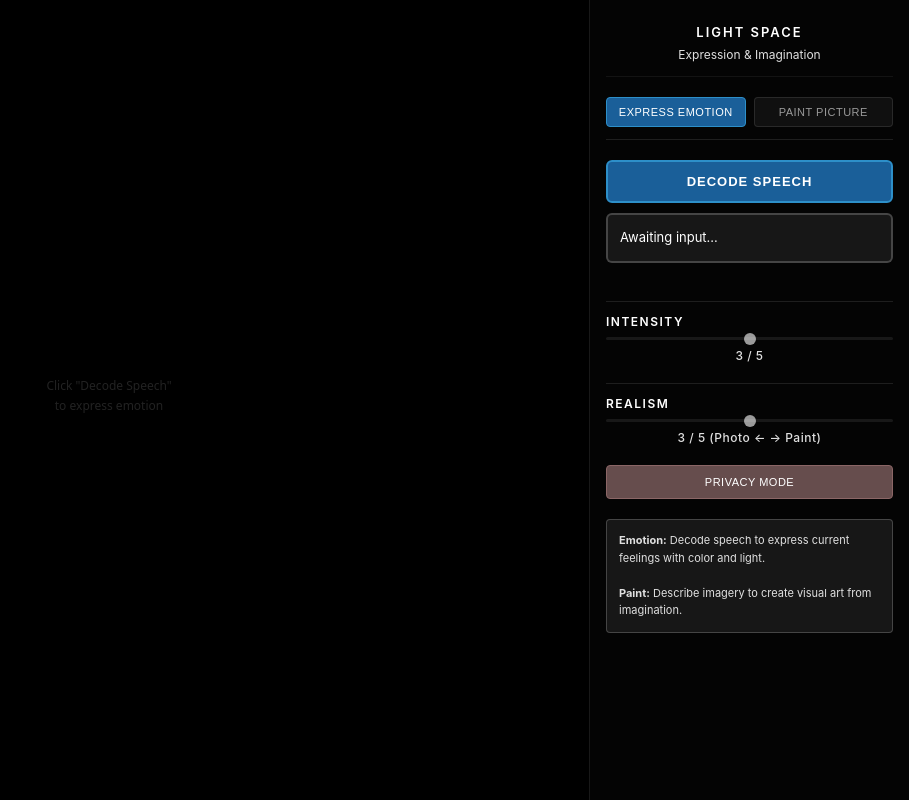
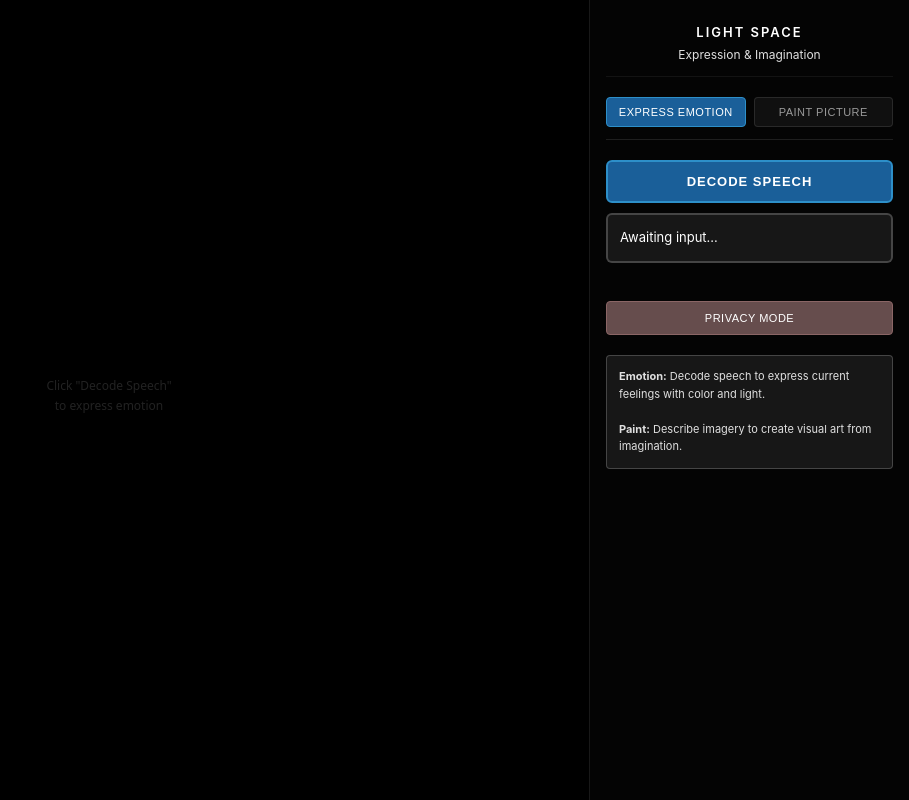
Before and after one commit to juless26/BCI-Emotions, a plain HTML site: page bci-emotion-paint.html in a window 1280 px wide. Shown: the whole page, without its empty margins (371-1280 px from the left). Drawn offline with Linux system fonts and the light colour scheme.

Commit message:
Remove non-functional sliders

```diff
--- a/bci-emotion-paint.html
+++ b/bci-emotion-paint.html
@@ -211,69 +211,6 @@
       color: #ffffff;
     }
 
-    .intensity-section {
-      display: flex;
-      flex-direction: column;
-      gap: 8px;
-      padding-top: 12px;
-      border-top: 1px solid rgba(255, 255, 255, 0.1);
-    }
-
-    .intensity-label {
-      font-size: 12px;
-      font-weight: 600;
-      letter-spacing: 1.5px;
-      color: #ffffff;
-      text-transform: uppercase;
-    }
-
-    .intensity-slider {
-      width: 100%;
-      height: 3px;
-      -webkit-appearance: none;
-      appearance: none;
-      background: rgba(255, 255, 255, 0.08);
-      border-radius: 2px;
-      outline: none;
-      cursor: pointer;
-    }
-
-    .intensity-slider::-webkit-slider-thumb {
-      -webkit-appearance: none;
-      appearance: none;
-      width: 12px;
-      height: 12px;
-      border-radius: 50%;
-      background: rgba(255, 255, 255, 0.6);
-      cursor: pointer;
-      transition: all 0.2s ease;
-    }
-
-    .intensity-slider::-webkit-slider-thumb:hover {
-      background: rgba(255, 255, 255, 0.9);
-    }
-
-    .intensity-slider::-moz-range-thumb {
-      width: 12px;
-      height: 12px;
-      border-radius: 50%;
-      background: rgba(255, 255, 255, 0.6);
-      cursor: pointer;
-      border: none;
-      transition: all 0.2s ease;
-    }
-
-    .intensity-slider::-moz-range-thumb:hover {
-      background: rgba(255, 255, 255, 0.9);
-    }
-
-    .intensity-display {
-      font-size: 12px;
-      color: #e0e0e0;
-      text-align: center;
-      letter-spacing: 0.5px;
-      font-weight: 500;
-    }
 
     .privacy-button {
       padding: 10px;
@@ -345,17 +282,6 @@
         </div>
       </div>
 
-      <div class="intensity-section">
-        <label class="intensity-label">Intensity</label>
-        <input type="range" id="intensity" class="intensity-slider" min="1" max="5" value="3">
-        <div class="intensity-display"><span id="intensityValue">3</span> / 5</div>
-      </div>
-
-      <div class="intensity-section">
-        <label class="intensity-label">Realism</label>
-        <input type="range" id="realism" class="intensity-slider" min="1" max="5" value="3">
-        <div class="intensity-display"><span id="realismValue">3</span> / 5 (Photo ← → Paint)</div>
-      </div>
 
       <button class="privacy-button" id="privacyButton">Privacy Mode</button>
 
@@ -810,17 +736,6 @@
       generateImageWithReplicate(text, realism);
     });
 
-    // Intensity
-    document.getElementById('intensity').addEventListener('input', (e) => {
-      intensity = parseInt(e.target.value);
-      document.getElementById('intensityValue').textContent = intensity;
-    });
-
-    // Realism slider
-    document.getElementById('realism').addEventListener('input', (e) => {
-      realism = parseInt(e.target.value);
-      document.getElementById('realismValue').textContent = realism;
-    });
 
     // Privacy
     document.getElementById('privacyButton').addEventListener('click', () => {
```
Also changed, not shown: netlify/functions/generate.js (+8 -3 lines).
